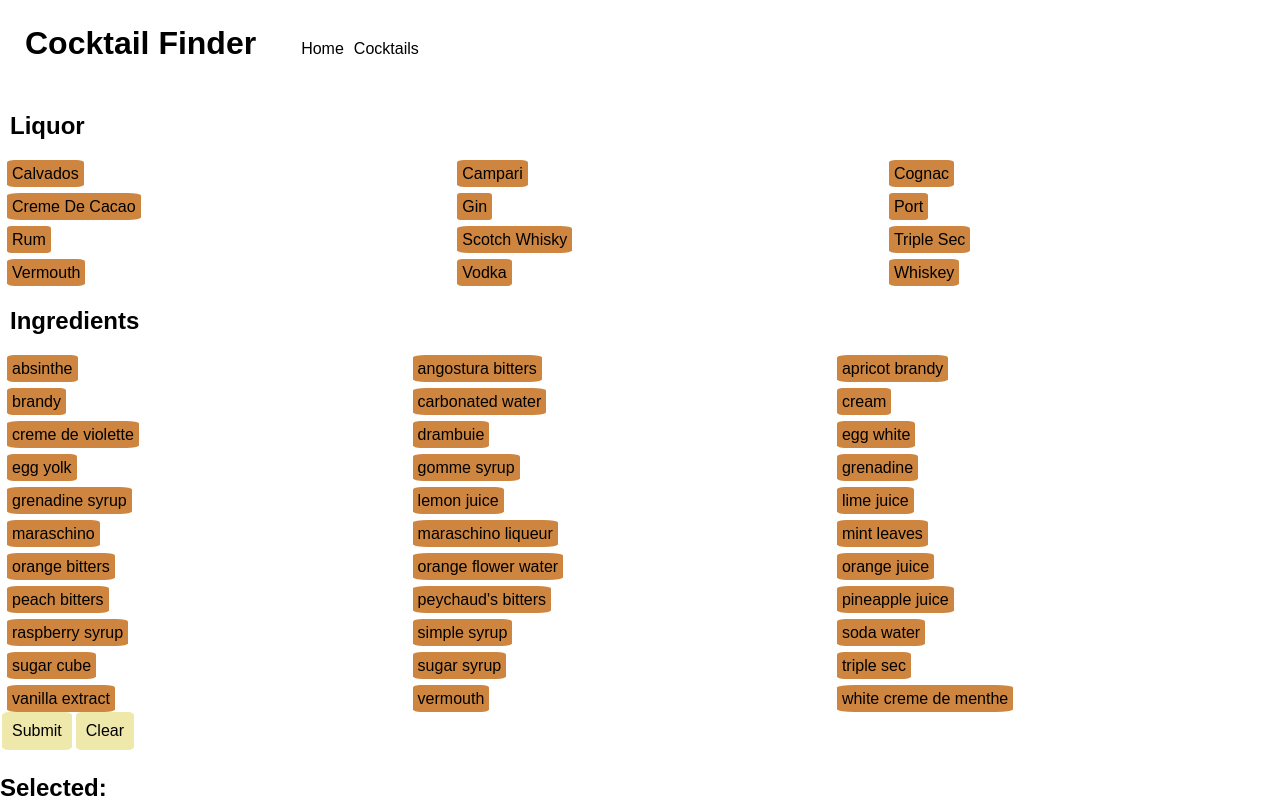
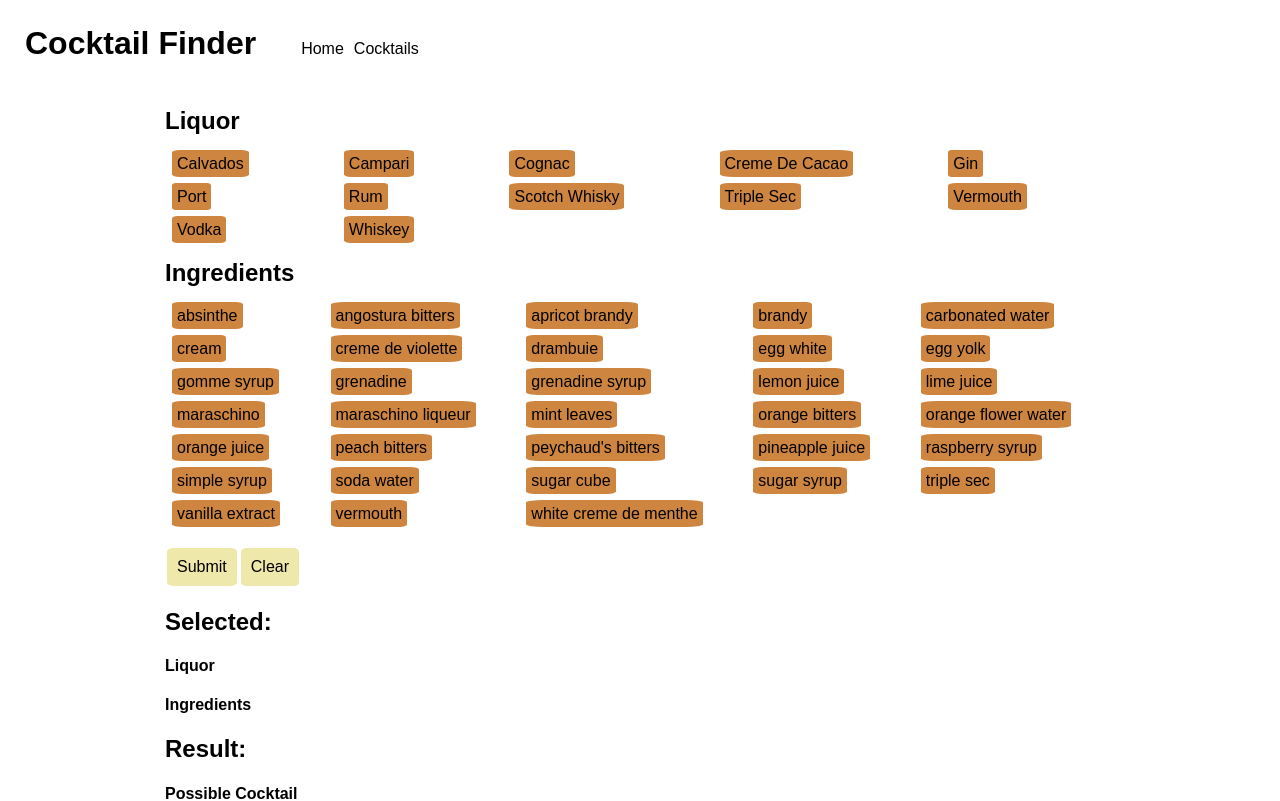
Before and after one commit to PGalicia/CocktailFinder, a React (Create React App) app: page / in a window 1280 px wide. Shown: the top 801 px of the page. Built offline with nearby package versions, Linux system fonts and the light colour scheme.

Commit message:
Fix a bug - duplication of choices

```diff
--- a/src/components/container/home.jsx
+++ b/src/components/container/home.jsx
@@ -34,7 +34,7 @@ class Home extends Component {
   }
 
   setupCheckbox() {
-    let checkboxes = [...this.props.checkboxes];
+    let checkboxes = [];
     let count = 0;
 
     for (let id = count; id < this.props.alcohol.length; id++) {
--- a/src/components/presentational/main.jsx
+++ b/src/components/presentational/main.jsx
@@ -3,9 +3,10 @@ import { Switch, Route } from "react-router-dom";
 import DisplayCocktail from "./displayCocktail";
 import Home from "../container/home";
 import NotFound from "../presentational/notFound";
+import "../../style/main.css";
 
 const Main = () => (
-  <main>
+  <main className="main">
     <Switch>
       <Route exact path="/" component={Home} />
       <Route path="/cocktaildb" component={DisplayCocktail} />
--- a/src/style/checkbox.css
+++ b/src/style/checkbox.css
@@ -1,12 +1,7 @@
 .filter-list {
   display: grid;
-  grid-template-columns: repeat(3, auto);
+  grid-template-columns: repeat(5, auto);
   grid-row-gap: 15px;
-}
-
-.filter-title {
-  margin: 0;
-  padding: 25px 10px;
 }
 
 .switch input[type="checkbox"] {
--- a/src/style/checklist.css
+++ b/src/style/checklist.css
@@ -6,6 +6,7 @@
   padding: 10px;
   text-decoration: none;
   font-size: 16px;
-  margin: 4px 2px;
+  margin: 2px;
+  margin-top: 25px;
   cursor: pointer;
 }
--- /dev/null
+++ b/src/style/main.css
@@ -0,0 +1,5 @@
+.main {
+  padding: 0 25px;
+  max-width: 950px;
+  margin: auto;
+}
```
